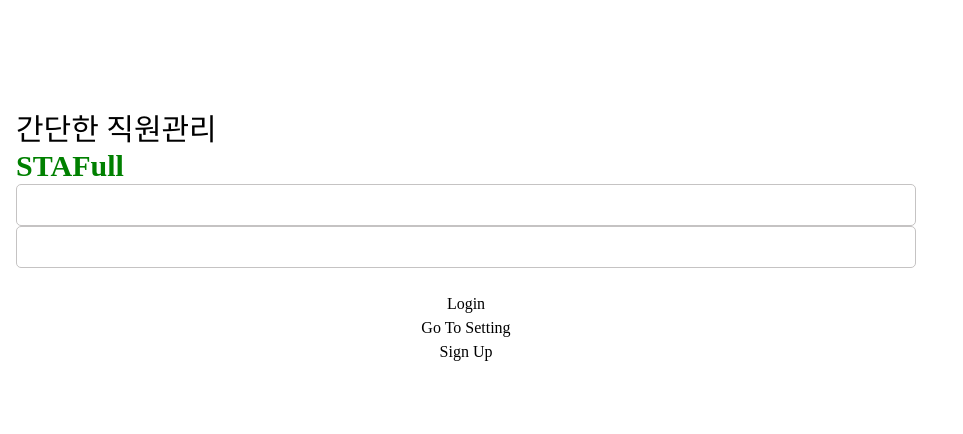
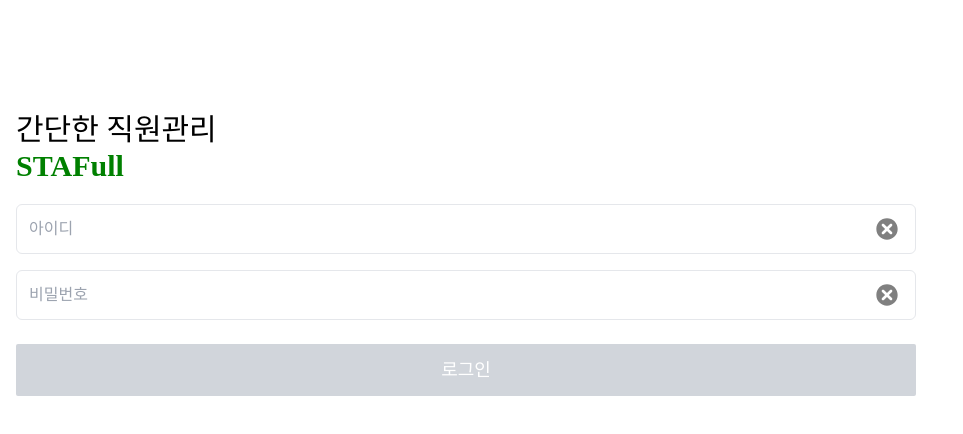
Before and after one commit to nara9709/stafull_front, a React (Create React App) app: page /login in a window 1280 px wide. Shown: the top 434 px of the page, without its empty margins (0-963 px from the left). Built offline with nearby package versions, Linux system fonts and the light colour scheme; a web font is replaced by a local one.

Commit message:
Add icons & login page

```diff
--- a/package.json
+++ b/package.json
@@ -10,6 +10,7 @@
     "react": "^18.3.1",
     "react-dom": "^18.3.1",
     "react-i18next": "^15.0.0",
+    "react-icons": "^5.2.1",
     "react-router-dom": "^6.25.1",
     "react-scripts": "5.0.1",
     "recoil": "^0.7.7",
--- /dev/null
+++ b/src/components/UI/Button.jsx
@@ -0,0 +1,13 @@
+import React from "react";
+
+const Button = ({ btnText, onClick }) => {
+  return (
+    <button
+      onClick={onClick}
+      className=" w-full text-lg bg-gray-300 p-3 text-white rounded-sm mt-6"
+    >
+      {btnText}
+    </button>
+  );
+};
+export default Button;
--- a/src/components/login/login.jsx
+++ b/src/components/login/login.jsx
@@ -1,11 +1,14 @@
-import React from "react";
+import React, { useState } from "react";
 import { useAuth } from "../../contexts/AuthContext";
 import { useTranslation } from "react-i18next";
-import { Link } from "react-router-dom";
+import Button from "../UI/Button";
+import { TiDelete } from "react-icons/ti";
 
 const Login = () => {
   const user = useAuth();
   const { t } = useTranslation();
+  const [id, setId] = useState();
+  const [password, setPassword] = useState();
 
   console.log(user);
 
@@ -16,24 +19,36 @@
           {t("loginLine")}
           <div className=" font-bold text-3xl text-[green]">STAFull</div>
         </h1>
-        <div className="flex flex-col">
-          <input type="id" />
-          <input type="password" />
+        <div className="flex flex-col mt-5 gap-4">
+          <div className="flex border-[1px] rounded-md px-3 py-2 justify-between  ">
+            <input
+              type="text"
+              className=" outline-none w-4/5"
+              placeholder={`${t("id")}`}
+              name="id"
+              onChange={(e) => setId(e.value)}
+              value={id}
+            />
+            <TiDelete size={"2rem"} color="grey" />
+          </div>
+          <div className="flex border-[1px] rounded-md px-3 py-2 justify-between  ">
+            <input
+              type="password"
+              className=" outline-none w-4/5"
+              placeholder={`${t("password")}`}
+              name="password"
+              onChange={(e) => setPassword(e.value)}
+              value={password}
+            />
+            <TiDelete size={"2rem"} color="grey" />
+          </div>
         </div>
-        {user.user && <button onClick={user.logOut}>Logout!</button>}
+        {user.user && (
+          <Button btnText={`${t("logout")}`} onClick={user.logOut} />
+        )}
         {user.user === null && (
-          <button onClick={user.loginAction} className="mt-3 pt-3">
-            Login
-          </button>
+          <Button btnText={`${t("login")}`} onClick={user.loginAction} />
         )}
-        <button>
-          {" "}
-          <Link to={"/setting"}>Go To Setting</Link>
-        </button>
-        <button>
-          {" "}
-          <Link to={"/signup"}>Sign Up</Link>
-        </button>
       </section>
     </>
   );
--- a/src/index.css
+++ b/src/index.css
@@ -19,9 +19,9 @@
   justify-content: center;
   flex-direction: column;
 }
-
+/*
 input {
   border: 1px solid rgb(197, 195, 195);
   border-radius: 5px;
-  padding: 0.5rem 1rem;
-}
+  padding: 1rem 1.3rem;
+} */
--- a/src/utils/lang.js
+++ b/src/utils/lang.js
@@ -8,6 +8,7 @@
       id: "ID",
       password: "Password",
       login: "Login",
+      logout: "Logout",
       loginWithGoogle: "Login with Google",
       notuser: "Create an account and start STAFull",
       signup: "Sign Up",
@@ -32,6 +33,7 @@
       id: "아이디",
       password: "비밀번호",
       login: "로그인",
+      logout: "로그아웃",
       loginWithGoogle: "구글로 로그인",
       notuser: "아직 회원이 아니신가요?",
       signup: "가입하기",
```
Also changed, not shown: 1 other file (tests, documents, lock files or other folders).
